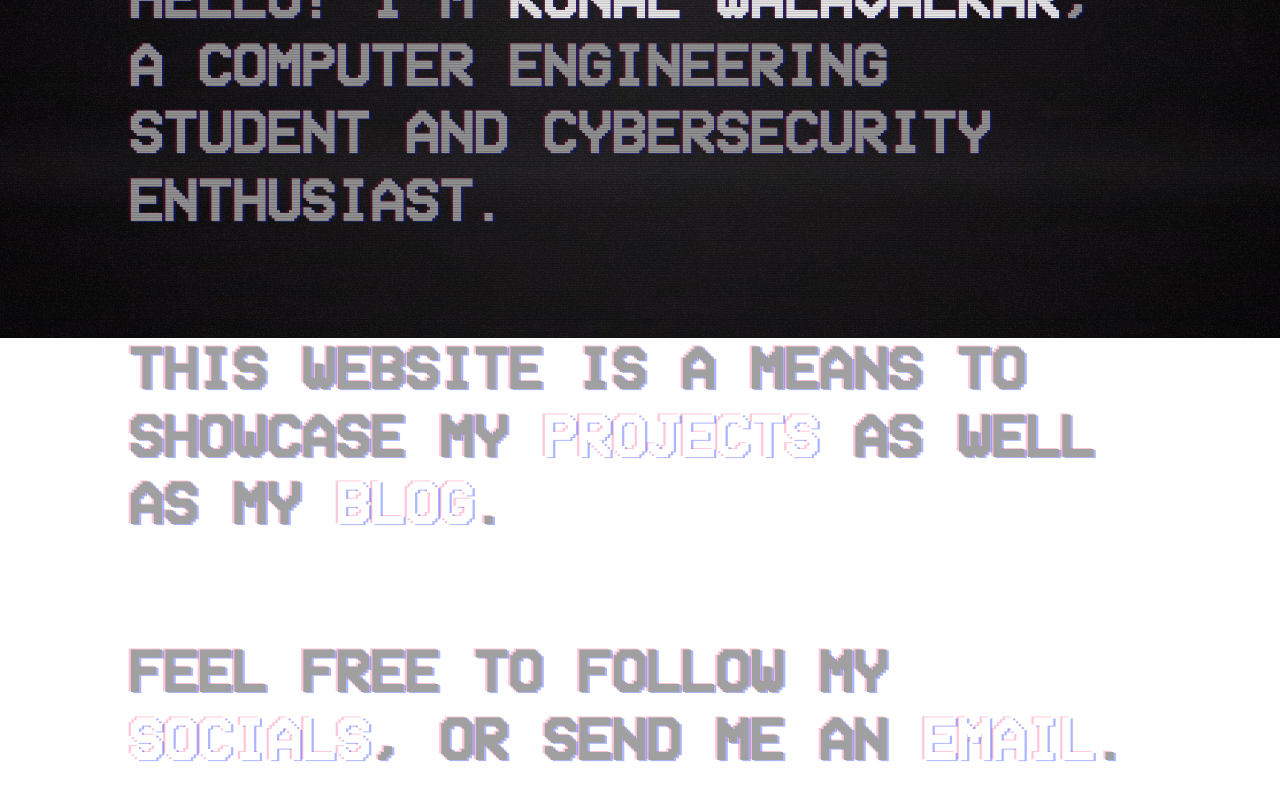
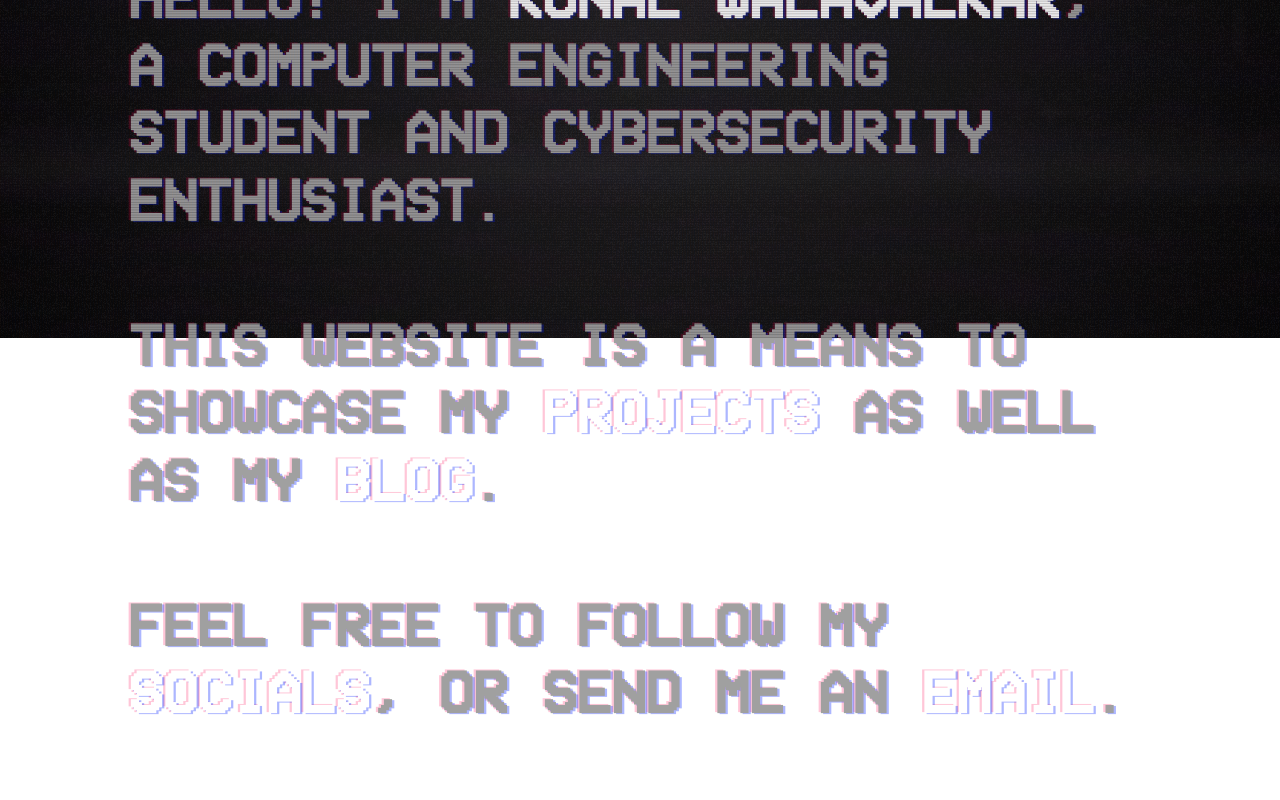
Before and after one commit to kunalwalavalkar/Portfolio, a React (Create React App) app: page /home in a window 1280 px wide. Shown: the part 462-1262 px from the top of the page. Built offline with nearby package versions, Linux system fonts and the light colour scheme.

Commit message:
First commit

```diff
--- a/src/index.css
+++ b/src/index.css
@@ -4,11 +4,11 @@ html {
 
 :root {
 	--text-primary: #a0a0a0;
-    --text-secondary: #fff;
-    --font-primary: "VCR OSD Mono",monospace;
-    --font-size-secondary: clamp(16px,1.8vw,34px);
-    --font-size-primary: clamp(24px,4.6vw,64px);
-	--font-size-tertiary: clamp(20px,3vw,48px);
+  --text-secondary: #fff;
+  --font-primary: "VCR OSD Mono",monospace;
+  --font-size-secondary: clamp(16px,1.8vw,34px);
+  --font-size-primary: clamp(24px,4.6vw,64px);
+	--font-size-tertiary: clamp(15px,2.75vw,45px);
 }
 
 body {
@@ -702,7 +702,7 @@ body {
 }
 
 .spacing {
-	margin-bottom: 12.5vh;
+	margin-bottom: 6vw;
 }
 
 .personal {
```
